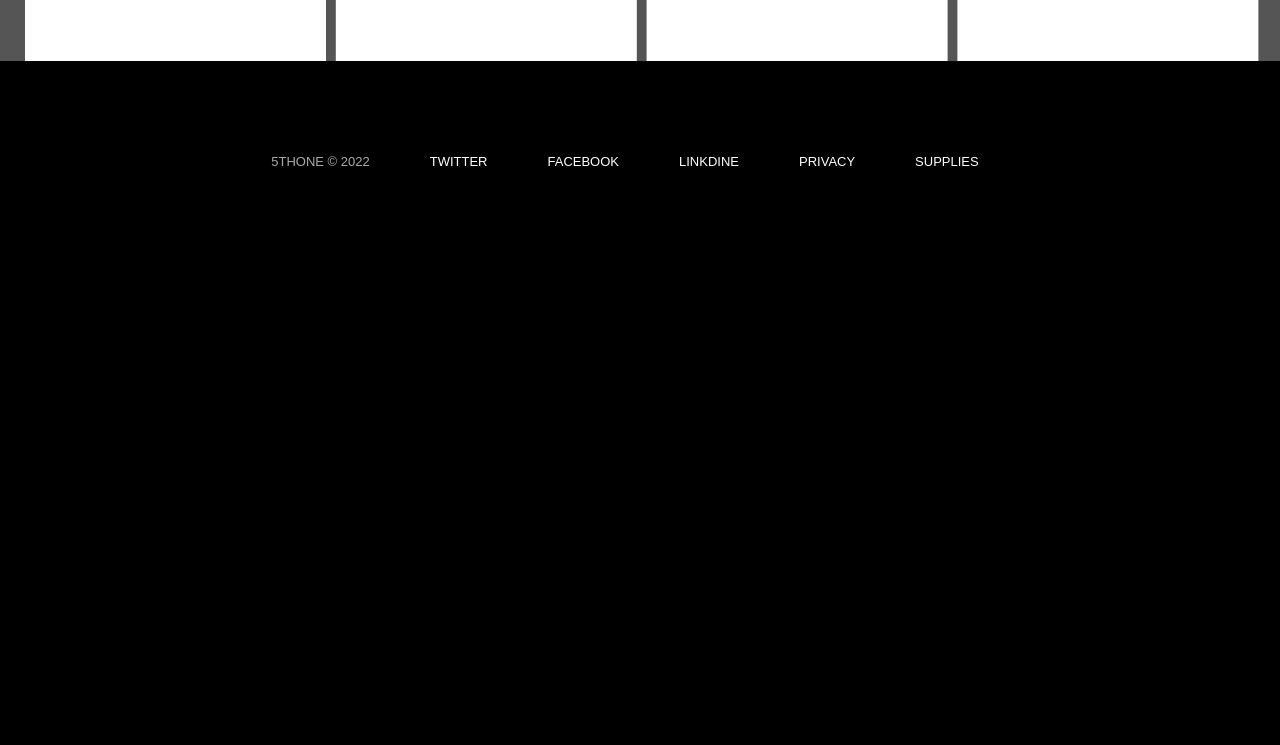
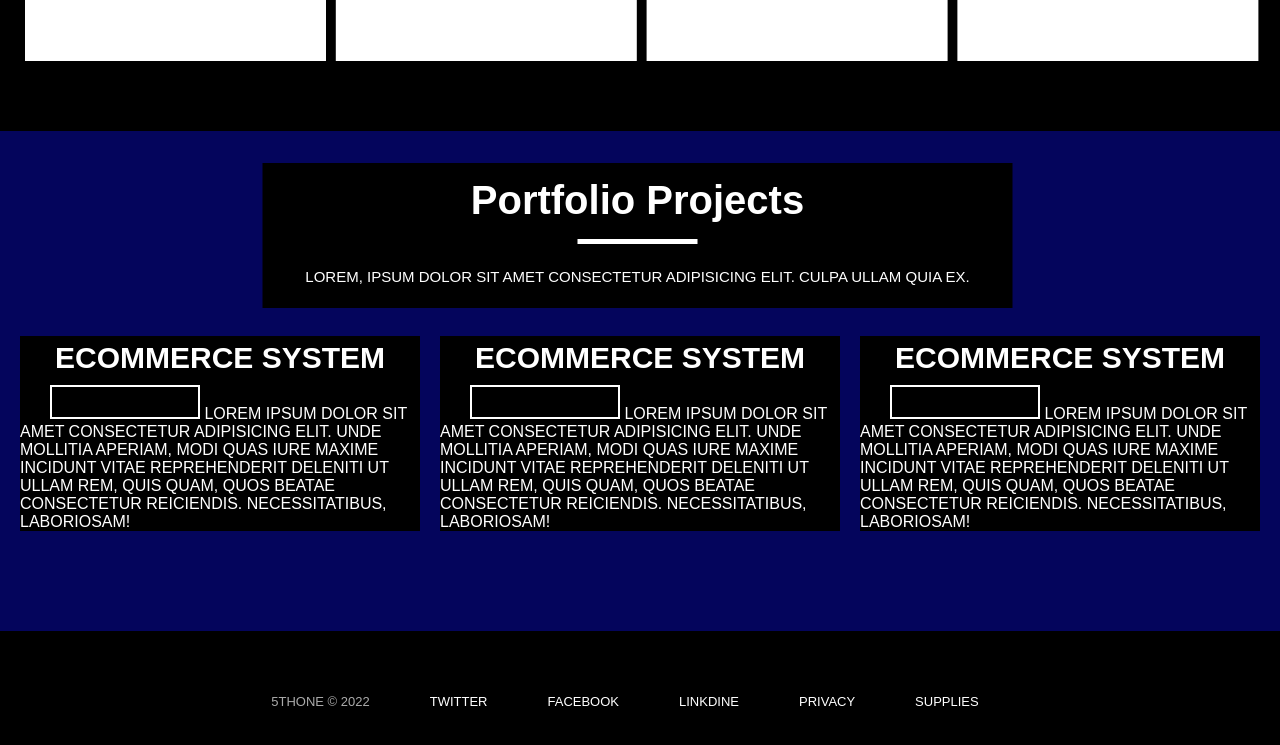
Before and after one commit to chijiokeegbo/5thOneNavBar, a plain HTML site: page index.html in a window 1280 px wide. Shown: the part 1559-2304 px from the top of the page. Before the commit the page ends 1793 px from the top, so only its background shows below. Drawn offline with Linux system fonts and the light colour scheme; a web font is replaced by a local one.

Commit message:
Portfolio section

```diff
--- a/index.html
+++ b/index.html
@@ -78,7 +78,7 @@
                 labore neque dicta exercitationem, ipsa dolores corrupti, adipisci asperiores ratione
                 cum pariatur quam enim quaerat quasi temporibus facilis natus magnam!
             </p>
-            <a href="#" class="btn-services">
+            <a href="#" class="btn-service">
                 <div class="hover-services">
                     <span>See All Solution</span>
                 </div>
@@ -149,6 +149,56 @@
                 </div>
             </div>
     </section>
+    <section class="portfolio">
+        <div class="portfolio-header">
+            <h1>Portfolio Projects</h1>
+            <div class="thick-line"></div>
+            <p>Lorem, ipsum dolor sit amet consectetur adipisicing elit. Culpa ullam quia ex.</p>
+        </div>
+        <div class="portfolio-items">
+            <div class="project-item">
+                <h1>eCommerce System</h1>
+                <a href="" class="btn-project">
+                    <div class="hover-project">
+                        <span>View this Project</span>
+                    </div>
+                </a>
+                <span>
+                    Lorem ipsum dolor sit amet consectetur adipisicing elit. Unde mollitia aperiam,
+                    modi quas iure maxime incidunt vitae reprehenderit deleniti ut ullam rem, quis
+                    quam, quos beatae consectetur reiciendis. Necessitatibus, laboriosam!
+                </span>
+            </div>
+
+            <div class="project-item">
+                <h1>eCommerce System</h1>
+                <a href="" class="btn-project">
+                    <div class="hover-project">
+                        <span>View this Project</span>
+                    </div>
+                </a>
+                <span>
+                    Lorem ipsum dolor sit amet consectetur adipisicing elit. Unde mollitia aperiam,
+                    modi quas iure maxime incidunt vitae reprehenderit deleniti ut ullam rem, quis
+                    quam, quos beatae consectetur reiciendis. Necessitatibus, laboriosam!
+                </span>
+            </div>
+
+            <div class="project-item">
+                <h1>eCommerce System</h1>
+                <a href="" class="btn-project">
+                    <div class="hover-project">
+                        <span>View this Project</span>
+                    </div>
+                </a>
+                <span>
+                    Lorem ipsum dolor sit amet consectetur adipisicing elit. Unde mollitia aperiam,
+                    modi quas iure maxime incidunt vitae reprehenderit deleniti ut ullam rem, quis
+                    quam, quos beatae consectetur reiciendis. Necessitatibus, laboriosam!
+                </span>
+            </div>
+        </div>
+    </section>
     <!--FOOTER SECTION -->
     <footer>
         <ul>
--- a/style.css
+++ b/style.css
@@ -377,24 +377,27 @@ footer ul li a:hover{
     height: 60px;
     margin-left: 15px;
 }
-.btn-services{
+
+.btn-service {
     position: relative;
     display: inline-block;
+    color: #fff;
     cursor: pointer;
     text-align: center;
     min-width: 150px;
-    padding: 15px 50px;
+    padding: 15px 60px;
     margin-top: 50px;
-    border: 2px solid #aaa;
+    border: 2px solid #fff;
     text-transform: uppercase;
     font-weight: bold;
     overflow: hidden;
+    z-index: 2;
 }
-.btn-services:hover span {
+.btn-service:hover span {
     color: #000;
 }
 
-.btn-services .hover-services {
+.btn-service .hover-service {
     position: absolute;
     top: 0;
     left: 0;
@@ -407,7 +410,7 @@ footer ul li a:hover{
     transition: transform 0.7s cubic-bezier(0.19, 1, 0.22, 1);
 }
 
-.btn-services:hover .hover-services{
+.btn-service:hover .hover-services{
     transform: translateY(0);
 }
 
@@ -416,7 +419,7 @@ footer ul li a:hover{
     position: relative;
     width: 100%;
     height: 450px;
-    background-color: #555;
+    background-color: #000;
     margin: 30px 0;
     font-size: 12px;
     font-weight: bold;
@@ -436,6 +439,7 @@ footer ul li a:hover{
     display: flex;
     flex-direction: column;
 }
+
 
 .teams img{
     display: block;
@@ -459,7 +463,101 @@ footer ul li a:hover{
     transform: translateX(300%);
     margin-left: 30px;
 }
+/*PORTFOLIO SECTION*/
+.portfolio{
+    position: relative;
+    width: 100%;
+    height: 500px;
+    background-color: rgb(4, 5, 92);
+}
 
+.portfolio-header{
+    position: absolute;
+    width: 750px;
+    height: auto;
+    background-color: #000;
+    display: flex;
+    flex-direction: column;
+    justify-content: center;
+    align-items: center;
+    margin: 2rem 0;
+    padding: 15px;
+    transform: translateX(35%);
+}
+
+.thick-line{
+    width: 120px;
+    height: 5px;
+    background-color: #fff;
+    border: 3rem soild #fff;
+    margin: 1rem;
+}
+.portfolio-header h1{
+    font-size: 40px;
+    text-transform: none;
+}
+.portfolio-header p{
+    font-size: 15px;
+}
+
+.portfolio-items{
+    position: relative;
+    top: 40%;
+    display: flex;
+    flex-direction: row;
+    justify-content: center;
+    align-items: center;
+}
+
+.project-item{
+    width: 25rem;
+    height: auto;
+    background-color: #000;
+    margin: 5px 10px;
+}
+
+.project-item h1{
+    font-size: 30px;
+    justify-content: center;
+    align-items: center;
+    text-align: center;
+    margin-top: 5px;
+}
+
+.btn-project{
+    position: relative;
+    display: inline-block;
+    cursor: pointer;
+    text-align: center;
+    min-width: 150px;
+    padding: 15px 50px;
+    margin-top: 10px;
+    border: 2px solid #fff;
+    text-transform: uppercase;
+    font-weight: bold;
+    overflow: hidden;
+    z-index: 2;
+    text-align: center;
+}
+.btn-project:hover{
+    color: #aaa;
+}
+
+.btn-project .hover-project{
+    position: absolute;
+    top: 0;
+    left: 0;
+    width: 100%;
+    height: 100%;
+    background-color: #fff;
+    color: #000;
+    z-index: -1;
+    transform: translateY(100%);
+    transition: transform 0.7s cubic-bezier(0.19, 1, 0.22, 1);
+}
+.btn-project:hover .hover-project{
+    transform: translateY(0);
+}
 /* Media Query*/
 @media(max-width: 960px){
     /* Hide desktop menu */
```
